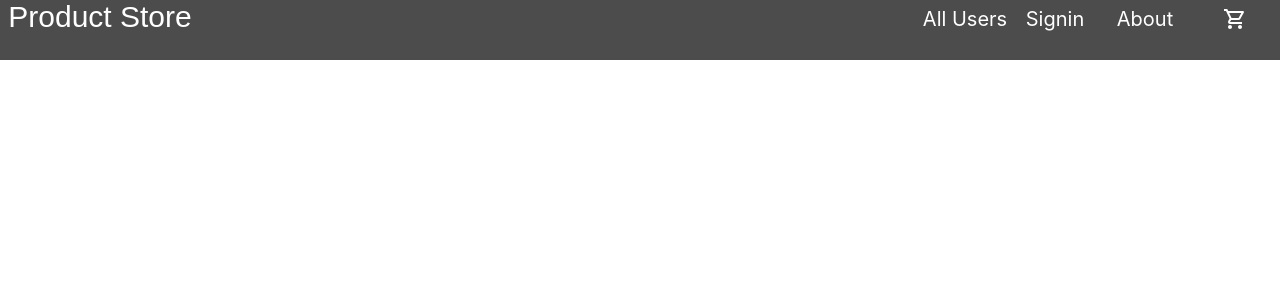
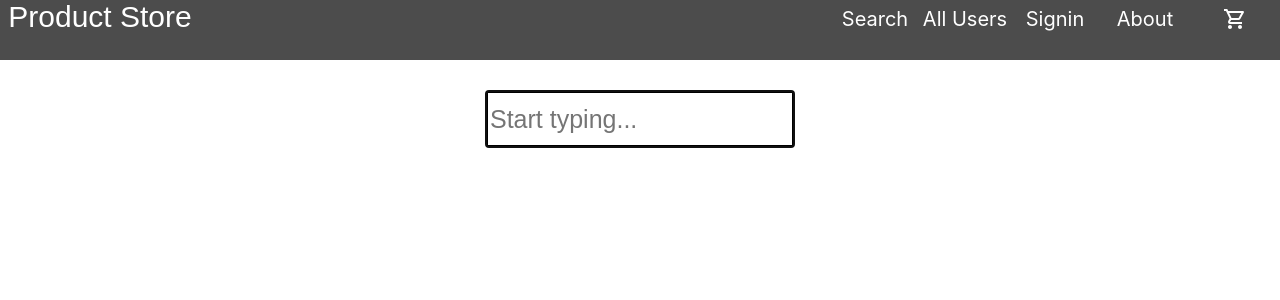
Before and after one commit to udj70/redux_poc, a React (Create React App) app: page /search in a window 1280 px wide. Shown: the top 300 px of the page. Built offline with nearby package versions, Linux system fonts and the light colour scheme.

Commit message:
added search feature

```diff
--- a/src/components/MainRouter.js
+++ b/src/components/MainRouter.js
@@ -7,6 +7,7 @@ import Signin from './Auth/signin';
 import Users from './User/Users'
 import PrivateRoute from './Auth/PrivateRoute';
 import Cart from './User/Cart';
+import Search from './Product/Search';
 function MainRouter(){
     return(
         <BrowserRouter>
@@ -17,7 +18,7 @@ function MainRouter(){
             <Route exact path="/signin" component={Signin}/>
             <PrivateRoute exact path='/user/cart' component={Cart}/>
             <PrivateRoute exact path="/allusers" component={Users}/>
-
+            <Route exact path="/search" component={Search}/>
         </BrowserRouter>
     )
 }
--- a/src/components/Navbar/Menu.js
+++ b/src/components/Navbar/Menu.js
@@ -1,4 +1,4 @@
-import { HistorySharp } from '@material-ui/icons';
+
 import { useSelector, useDispatch } from 'react-redux';
 import {Link, withRouter} from 'react-router-dom';
 import { deleteCart } from '../../redux/user/userActions';
@@ -55,6 +55,12 @@ const Menu=({match,location,history})=>{
                             </Link>
                     </div>
 
+                    <div className='nav'>
+                            <Link to='/search' className='link' >
+                                Search
+                            </Link>
+                    </div>
+
 
 
 
--- a/src/components/Product/Details.js
+++ b/src/components/Product/Details.js
@@ -25,7 +25,7 @@ const useStyles = makeStyles({
       left:'12%',
     },
     media:{
-        maxWidth:180,
+        maxWidth:240,
         margin:'auto'
     },
     action:{
@@ -109,7 +109,7 @@ const Details=()=>{
                                     {product.description}
                                 </Typography>
                                 <Typography variant="h6" color="textSecondary" component="p">
-                                    <b>Price</b> - {product.price}
+                                    <b>Price</b> - ${product.price}
                                 </Typography>
                                 <Typography variant="h6" color="textSecondary" component="p">
                                     <b>Category</b> - {product.category}
--- a/src/components/Product/ProductsContainer.js
+++ b/src/components/Product/ProductsContainer.js
@@ -19,14 +19,13 @@ const useStyles = makeStyles({
       maxWidth:300 ,
       display:'inline-block',
       margin:2,
-      height:500
+      height:500,
 
 
     },
     media:{
-        maxWidth:160,
-        margin:'auto',
-        overflow:'hidden',
+        maxWidth:240,
+        margin:'auto'
 
     },
     link:{
--- /dev/null
+++ b/src/components/Product/Search.js
@@ -0,0 +1,24 @@
+import { useState } from "react"
+import { useSelector } from "react-redux"
+import "./search.css"
+const Search=()=>{
+    const [text,setText]=useState("")
+    const products=useSelector(state=>state.product.products)
+    const handleChange=(event)=>{
+        setText(event.target.value)
+    }
+
+    return(
+        <div class="main">
+            <input type="text" value={text} placeholder="Start typing..." onChange={handleChange} autoFocus/>
+            <div>
+                {products.filter(p=>(text!=="")?p.title.toLowerCase().includes(text.toLowerCase()):false)
+                        .map(p=><div className="tab">
+                                    <div className="image"> <img src={p.image}/></div><div className="text">{p.title}</div>
+                                </div>)}
+            </div>
+        </div>
+    )
+}
+
+export default Search;
--- /dev/null
+++ b/src/components/Product/search.css
@@ -0,0 +1,30 @@
+.main{
+    width:500px;
+    margin:auto;
+    margin-top:30px
+}
+input{
+    display:block;
+    margin:auto;
+    height:50px;
+    width: 300px;
+    font-size:25px;
+    border:3px solid black
+}
+.tab{
+    border:1px solid rgb(0,0,0,0.7);
+    border-radius:2px;
+    margin:1px;
+    height:80px
+}
+.image img{
+    width:80px;
+    height:60px;
+}
+.text{
+    width:400px;
+    float:right
+}
+.image{
+    display:inline-block
+}
```
